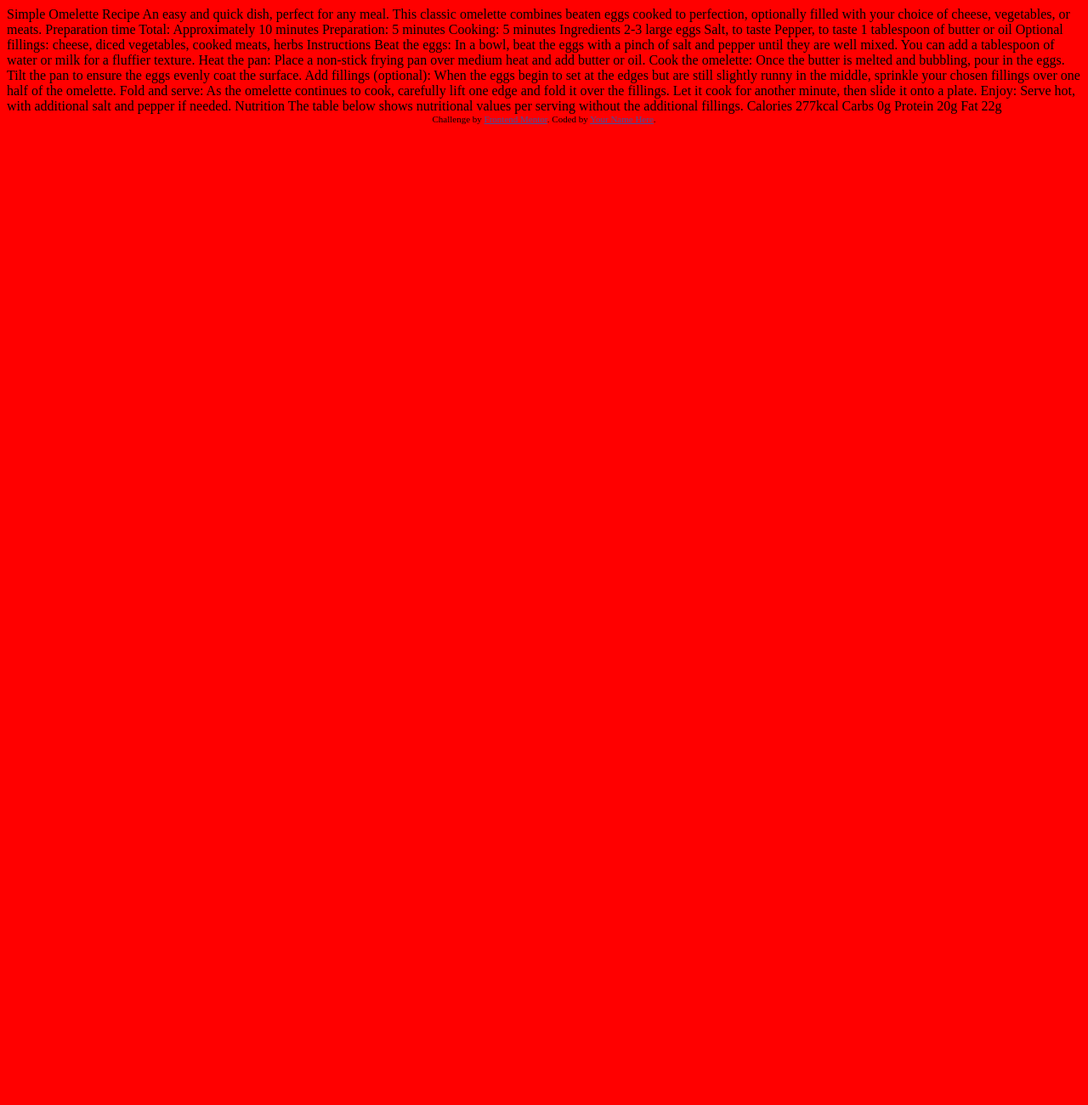
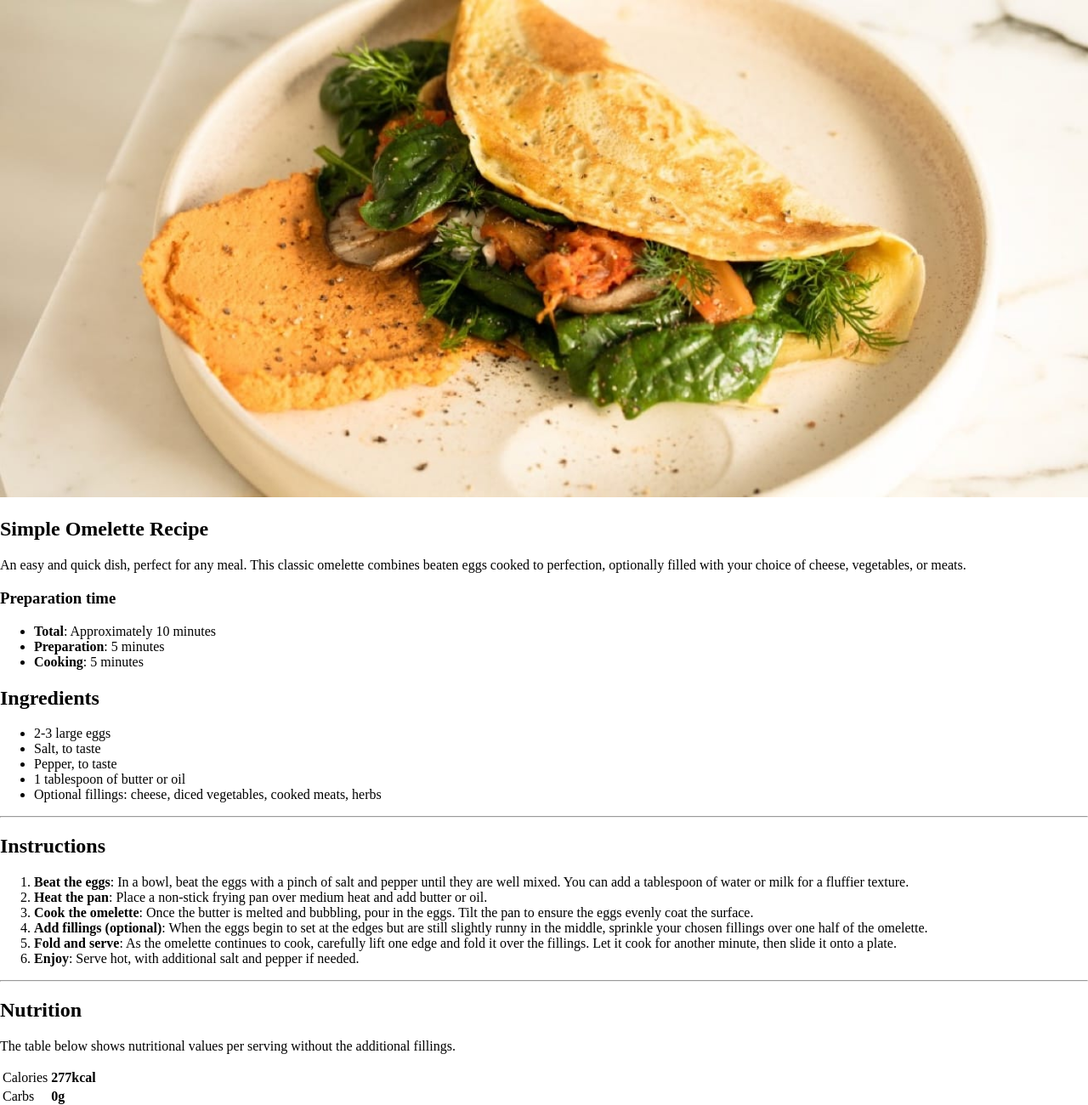
Before and after one commit to m-nkosi/RECIPE-PAGE-MAIN, a plain HTML site: page index.html in a window 1280 px wide. Shown: the top 1300 px of the page at 85% size. Before the commit the page ends 800 px from the top, so only its background shows below. Drawn offline with Linux system fonts and the light colour scheme.

Commit message:
adding the general structure of the webpage and removing the red background

```diff
--- a/index.html
+++ b/index.html
@@ -15,63 +15,101 @@
   </style>
 </head>
 <body>
+  <main>
+    <img src="./assets/images/image-omelette.jpeg">
+    <section id="contents">
+      <h1> Simple Omelette Recipe</h1>
+      <p>
+        An easy and quick dish, perfect for any meal. This classic omelette combines beaten eggs cooked
+        to perfection, optionally filled with your choice of cheese, vegetables, or meats.
+      </p>
+      <section class="subsection purpleSection">
+        <h3>Preparation time</h3>
+        <ul>
+          <li><b>Total</b>: Approximately 10 minutes</li>
+          <li><b>Preparation</b>: 5 minutes</li>
+          <li><b>Cooking</b>: 5 minutes</li>
+        </ul>
+      </section>
+      <section class="subsection">
+        <h2 class="purple">Ingredients</h2>
+        <ul>
+          <li>2-3 large eggs</li>
+          <li>Salt, to taste</li>
+          <li>Pepper, to taste</li>
+          <li>1 tablespoon of butter or oil</li>
+          <li>Optional fillings: cheese, diced vegetables, cooked meats, herbs</li>
+        </ul>
+      </section>
+      <hr>
+      <section class="subsection">
+        <h2 class="purple">Instructions</h2>
+        <ol>
+          <li>
+            <b>Beat the eggs</b>: In a bowl, beat the eggs with a pinch of salt and pepper until they are well mixed.
+            You can add a tablespoon of water or milk for a fluffier texture.
+          </li>
+          <li>
+            <b>Heat the pan</b>: Place a non-stick frying pan over medium heat and add butter or oil.
+          </li>
+          <li>
+            <b>Cook the omelette</b>: Once the butter is melted and bubbling, pour in the eggs. Tilt the pan to ensure
+            the eggs evenly coat the surface.
+          </li>
+          <li>
+            <b>Add fillings (optional)</b>: When the eggs begin to set at the edges but are still slightly runny in the
+            middle, sprinkle your chosen fillings over one half of the omelette.
+          </li>
+          <li>
+            <b>Fold and serve</b>: As the omelette continues to cook, carefully lift one edge and fold it over the
+            fillings. Let it cook for another minute, then slide it onto a plate.
+          </li>
+          <li>
+            <b>Enjoy</b>: Serve hot, with additional salt and pepper if needed.
+          </li>
+        </ol>
+      </section>
+      <hr>
+      <section class="subsection">
+        <h2 class="purple">
+          Nutrition
+        </h2>
+        <p>
+          The table below shows nutritional values per serving without the additional fillings.
+        </p>
+        <table>
+          <tr>
+            <td>Calories</td>
+            <td><b class="purple">277kcal</b></td>
+          </tr>
+          <tr>
+            <td>Carbs</td>
+            <td><b class="purple">0g</b></td>
+          </tr>
+          <tr>
+            <td>Protein</td>
+            <td><b class="purple">20g</b></td>
+          </tr>
+          <tr>
+            <td>Fat</td>
+            <td><b class="purple">22g</b></td>
+          </tr>
+        </table>
+      </section>
+    </section>
+  </main>
+  <!--
 
-  Simple Omelette Recipe
 
-  An easy and quick dish, perfect for any meal. This classic omelette combines beaten eggs cooked
-  to perfection, optionally filled with your choice of cheese, vegetables, or meats.
 
-  Preparation time
 
-  Total: Approximately 10 minutes
-  Preparation: 5 minutes
-  Cooking: 5 minutes
 
-  Ingredients
 
-  2-3 large eggs
-  Salt, to taste
-  Pepper, to taste
-  1 tablespoon of butter or oil
-  Optional fillings: cheese, diced vegetables, cooked meats, herbs
 
-  Instructions
-
-  Beat the eggs: In a bowl, beat the eggs with a pinch of salt and pepper until they are well mixed.
-  You can add a tablespoon of water or milk for a fluffier texture.
-
-  Heat the pan: Place a non-stick frying pan over medium heat and add butter or oil.
-
-  Cook the omelette: Once the butter is melted and bubbling, pour in the eggs. Tilt the pan to ensure
-  the eggs evenly coat the surface.
-
-  Add fillings (optional): When the eggs begin to set at the edges but are still slightly runny in the
-  middle, sprinkle your chosen fillings over one half of the omelette.
-
-  Fold and serve: As the omelette continues to cook, carefully lift one edge and fold it over the
-  fillings. Let it cook for another minute, then slide it onto a plate.
-
-  Enjoy: Serve hot, with additional salt and pepper if needed.
-
-  Nutrition
-
-  The table below shows nutritional values per serving without the additional fillings.
-
-  Calories
-  277kcal
-
-  Carbs
-  0g
-
-  Protein
-  20g
-
-  Fat
-  22g
-
-  <div class="attribution">
+   -->
+  <!-- <div class="attribution">
     Challenge by <a href="https://www.frontendmentor.io?ref=challenge" target="_blank">Frontend Mentor</a>.
     Coded by <a href="#">Your Name Here</a>.
-  </div>
+  </div> -->
 </body>
 </html>
--- a/styles/styles.css
+++ b/styles/styles.css
@@ -1,3 +1,10 @@
-body {
-    background-color: red;
+body{
+    margin:0;
 }
+main {
+    height: 100vh;
+    width:100%;
+}
+img {
+    width:100%;
+}
```
